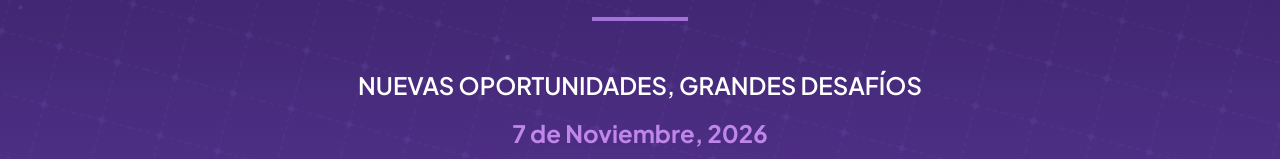
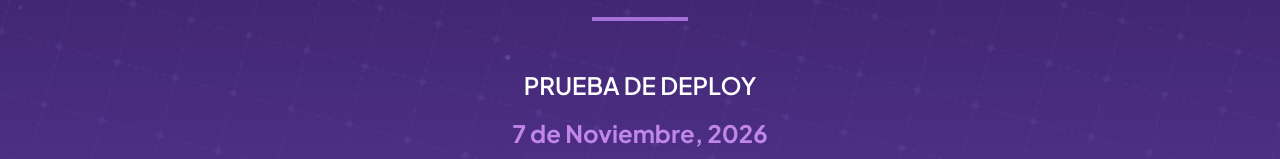
Before and after one commit to Lucasechavarria/Congreso-de-Logistica-de-la-UNAB-2026, a React (Vite) app: page / in a window 1280 px wide. Shown: the part 435-594 px from the top of the page. Built offline with nearby package versions, Linux system fonts and the light colour scheme; no server answers.

Commit message:
feat: Implement initial Congress landing page with hero section, event details, registration options, and various informational sections.

```diff
--- a/client/pages/Index.tsx
+++ b/client/pages/Index.tsx
@@ -191,7 +191,8 @@ export default function Index() {
                 viewport={{ once: true }}
               ></motion.div>
               <h2 className="text-xl md:text-2xl font-semibold mb-4 text-congress-white">
-                NUEVAS OPORTUNIDADES, GRANDES DESAFÍOS
+                {/* NUEVAS OPORTUNIDADES, GRANDES DESAFÍOS */}
+                PRUEBA DE DEPLOY
               </h2>
 
               <p className="text-congress-cyan-light font-bold text-2xl mb-6">
```
